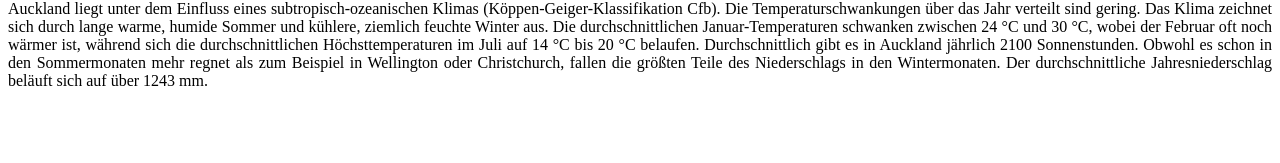
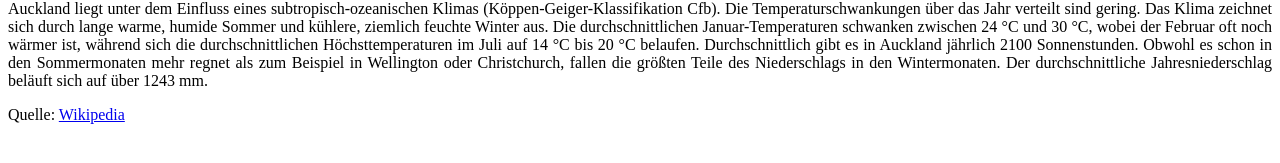
Before and after one commit to madeleinehll/nz, a plain HTML site: page index.html in a window 1280 px wide. Shown: the part 557-720 px from the top of the page. Drawn offline with Linux system fonts and the light colour scheme.

Commit message:
Quellenlink eingefügt

```diff
--- a/index.html
+++ b/index.html
@@ -46,6 +46,8 @@
         jährlich 2100 Sonnenstunden. Obwohl es schon in den Sommermonaten mehr regnet als zum Beispiel in Wellington
         oder Christchurch, fallen die größten Teile des Niederschlags in den Wintermonaten. Der durchschnittliche
         Jahresniederschlag beläuft sich auf über 1243 mm.</p>
+
+    <p>Quelle: <a href="https://de.wikipedia.org/wiki/Auckland">Wikipedia</a> </p>
 </body>
 
 </html>
```
